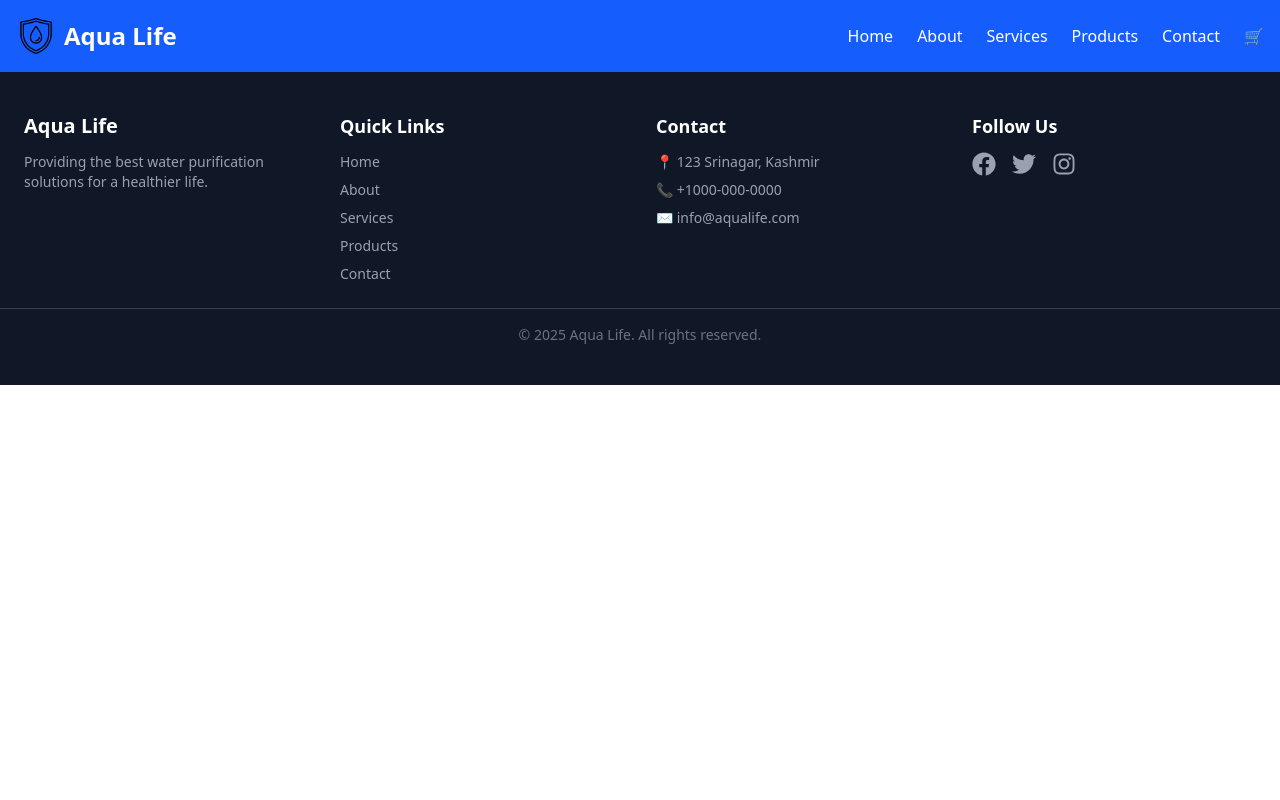
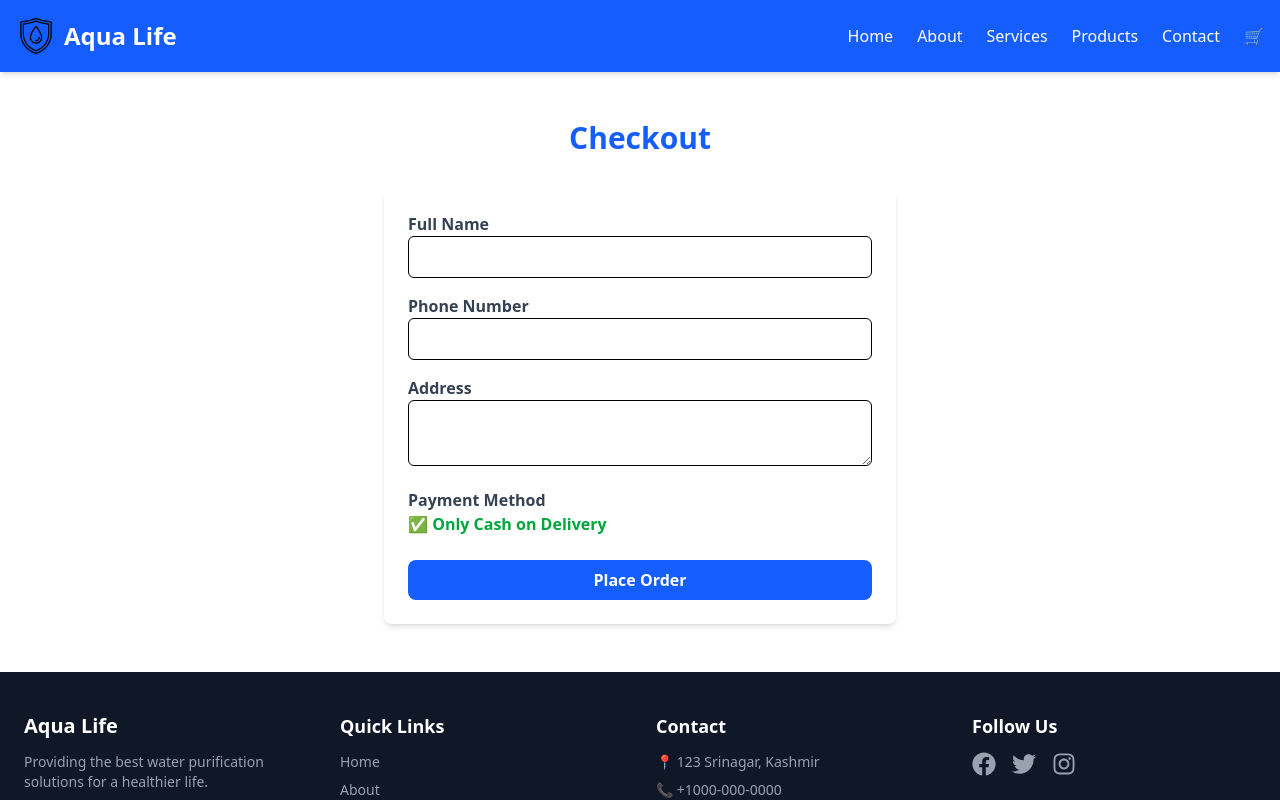
Before and after one commit to ArsalanMir/react-Aqua-website, a React (Vite) app: page /checkout in a window 1280 px wide. Shown: the top 800 px of the page. Built offline with nearby package versions, Linux system fonts and the light colour scheme.

Commit message:
checkOut page added

```diff
--- a/src/App.jsx
+++ b/src/App.jsx
@@ -9,6 +9,7 @@ import Contact from "./pages/Contact";
 import About from "./pages/About";
 import Cart from "./pages/Cart";
 import { CartProvider } from "./context/CartContext";
+import Checkout from "./pages/Checkout";
 
 const App = () => {
   return (
@@ -23,6 +24,7 @@ const App = () => {
         <Route path="/products" element={<Products />} />
         <Route path="/cart" element={<Cart />} />
         <Route path="/contact" element={<Contact />} />
+        <Route path="/checkout" element={<Checkout />} />
       </Routes>
       <Footer />
     </Router>
--- /dev/null
+++ b/src/pages/Checkout.jsx
@@ -0,0 +1,107 @@
+import React, { useState } from "react";
+import { useCart } from "../context/CartContext";
+import { useNavigate } from "react-router-dom";
+
+const Checkout = () => {
+  const { cart, setCart } = useCart(); // Access cart data
+  const navigate = useNavigate();
+
+
+  const [userInfo, setUserInfo] = useState({
+    name: "",
+    phone: "",
+    address: "",
+  });
+
+  // Handle input changes
+
+  const handleChange = (e) => {
+    setUserInfo({ ...userInfo, [e.target.name]: e.target.value });
+  };
+
+  // Handle Order Submission
+  const handleOrder = async (e) => {
+    e.preventDefault();
+
+    if (!userInfo.name || !userInfo.phone || !userInfo.address) {
+      alert("Please fill in all fields.");
+      return;
+    }
+
+    const orderDetails = {
+      user: userInfo,
+      products: cart,
+      paymentMethod: "Cash on Delivery",
+    };
+
+    console.log("Order Placed:", orderDetails);
+
+    // TODO: Send email notification to admin (Mocking it for now)
+    alert("Order placed successfully! Admin will be notified.");
+
+    // Clear cart after order
+    setCart([]);
+
+    // Redirect to home
+    navigate("/");
+  };
+
+  return (
+    <div className="container mx-auto px-6 py-12">
+      <h2 className="text-3xl font-bold text-center text-blue-600 mb-8">
+        Checkout
+      </h2>
+
+      <form onSubmit={handleOrder} className="max-w-lg mx-auto bg-white p-6 rounded-lg shadow-md">
+        <div className="mb-4">
+          <label className="block text-gray-700 font-semibold">Full Name</label>
+          <input
+            type="text"
+            name="name"
+            value={userInfo.name}
+            onChange={handleChange}
+            className="w-full p-2 border rounded-md"
+            required
+          />
+        </div>
+
+        <div className="mb-4">
+          <label className="block text-gray-700 font-semibold">Phone Number</label>
+          <input
+            type="text"
+            name="phone"
+            value={userInfo.phone}
+            onChange={handleChange}
+            className="w-full p-2 border rounded-md"
+            required
+          />
+        </div>
+
+        <div className="mb-4">
+          <label className="block text-gray-700 font-semibold">Address</label>
+          <textarea
+            name="address"
+            value={userInfo.address}
+            onChange={handleChange}
+            className="w-full p-2 border rounded-md"
+            required
+          ></textarea>
+        </div>
+
+        <div className="mb-6">
+          <label className="block text-gray-700 font-semibold">Payment Method</label>
+          <p className="font-semibold text-green-600">✅ Only Cash on Delivery</p>
+        </div>
+
+        <button
+          type="submit"
+          className="w-full bg-blue-600 hover:bg-blue-700 text-white font-semibold py-2 rounded-lg transition"
+        >
+          Place Order
+        </button>
+      </form>
+    </div>
+  );
+};
+
+export default Checkout;
```
Also changed, not shown: src/pages/Cart.jsx (+5 -2 lines).
